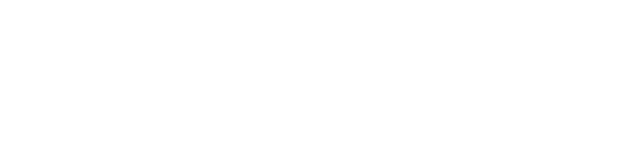
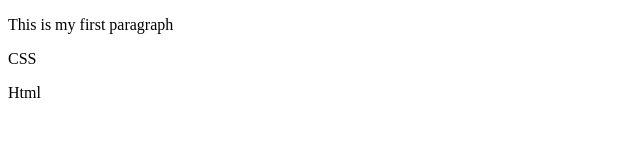
Before and after one commit to Sajid678/my-first-github-repo, a plain HTML site: page index.html in a window 1280 px wide. Shown: the whole page, without its empty margins (0-640 px from the left). Drawn offline with Linux system fonts and the light colour scheme.

Commit message:
print two new word

```diff
--- a/index.html
+++ b/index.html
@@ -3,9 +3,11 @@
 <head>
     <meta charset="UTF-8">
     <meta name="viewport" content="width=device-width, initial-scale=1.0">
-    <title>My first github ever</title>
+    <title>My first ever github ever</title>
 </head>
 <body>
-
+    <p>This is my first paragraph</p>
+    <p>CSS</p>
+    <p>Html</p>
 </body>
 </html>
```
